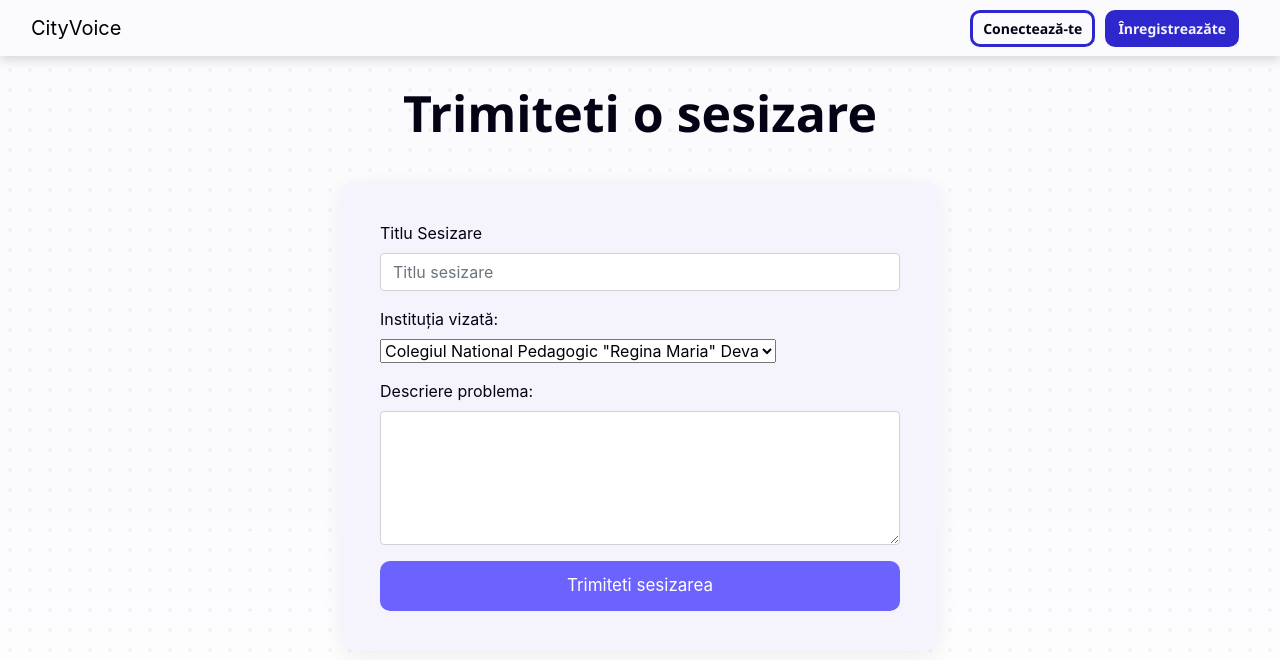
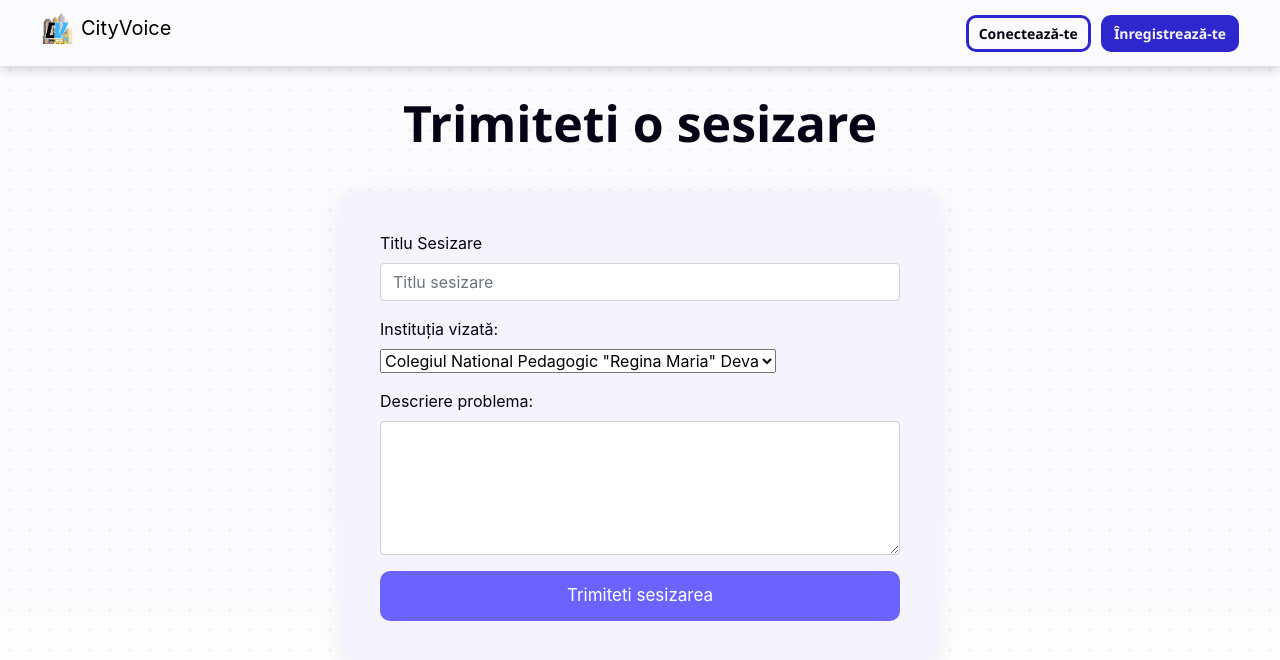
Before and after one commit to AlexGS00/CitySay, a Django app: page /create_sesization in a window 1280 px wide. Shown: the top 660 px of the page. Run offline with Django 5.2, Linux system fonts and the light colour scheme; some libraries are stand-ins or nearby versions.

Commit message:
added logo to navbar + maybe broke something: check views.py ( tried adding latest polls to the index )

```diff
--- a/SmartCity/citysay/templates/citysay/layout.html
+++ b/SmartCity/citysay/templates/citysay/layout.html
@@ -10,9 +10,11 @@
     <link rel="stylesheet" href="{% static "css/styles.css" %}">
 </head>
 <body>
+
     <nav class="navbar navbar-expand-lg bg-body-tertiary">
             <div class="container-fluid d-flex flex-row justify-content-between">
                 <div class="d-flex flex-row">
+                    <img src="{% static 'images/logo.png' %}" width="50" height="50">
                     <a class="navbar-brand" href="#">CityVoice</a>
                     <div class="" id="navbarNav">
                     <ul class="navbar-nav">
@@ -48,7 +50,7 @@
                         <a style="color: #040316" href={% url "login" %}>Conectează-te</a>
                     </button>
                     <button class="custom-btn register">
-                        <a  style="color: whitesmoke" href={% url "register" %}>Înregistreazăte</a>
+                        <a  style="color: whitesmoke" href={% url "register" %}>Înregistrează-te</a>
                     </button>
                     {% endif %}
                 </div>
```
Also changed, not shown: SmartCity/citysay/static/images/logo.png (added), SmartCity/citysay/static/img/logo.png (deleted).
